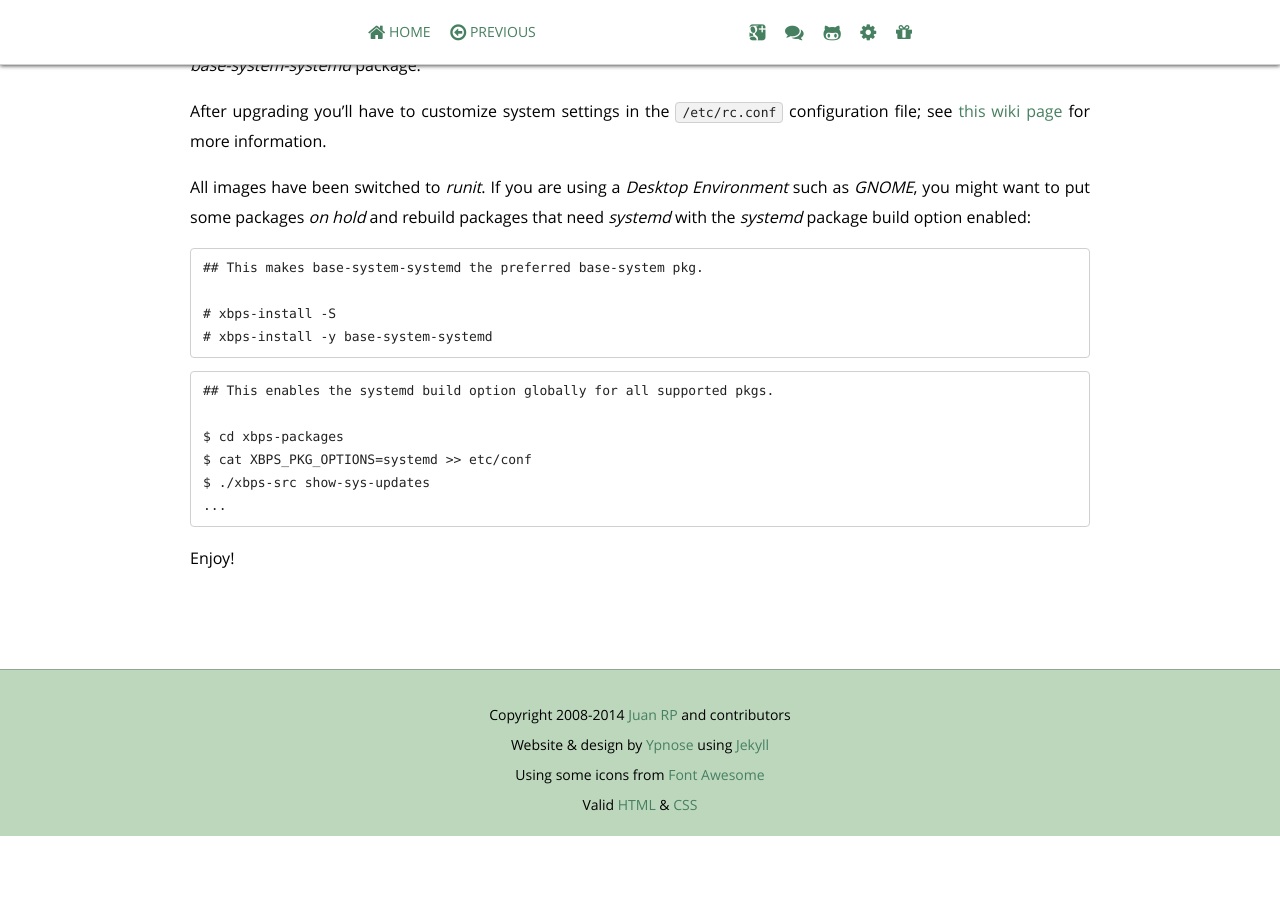
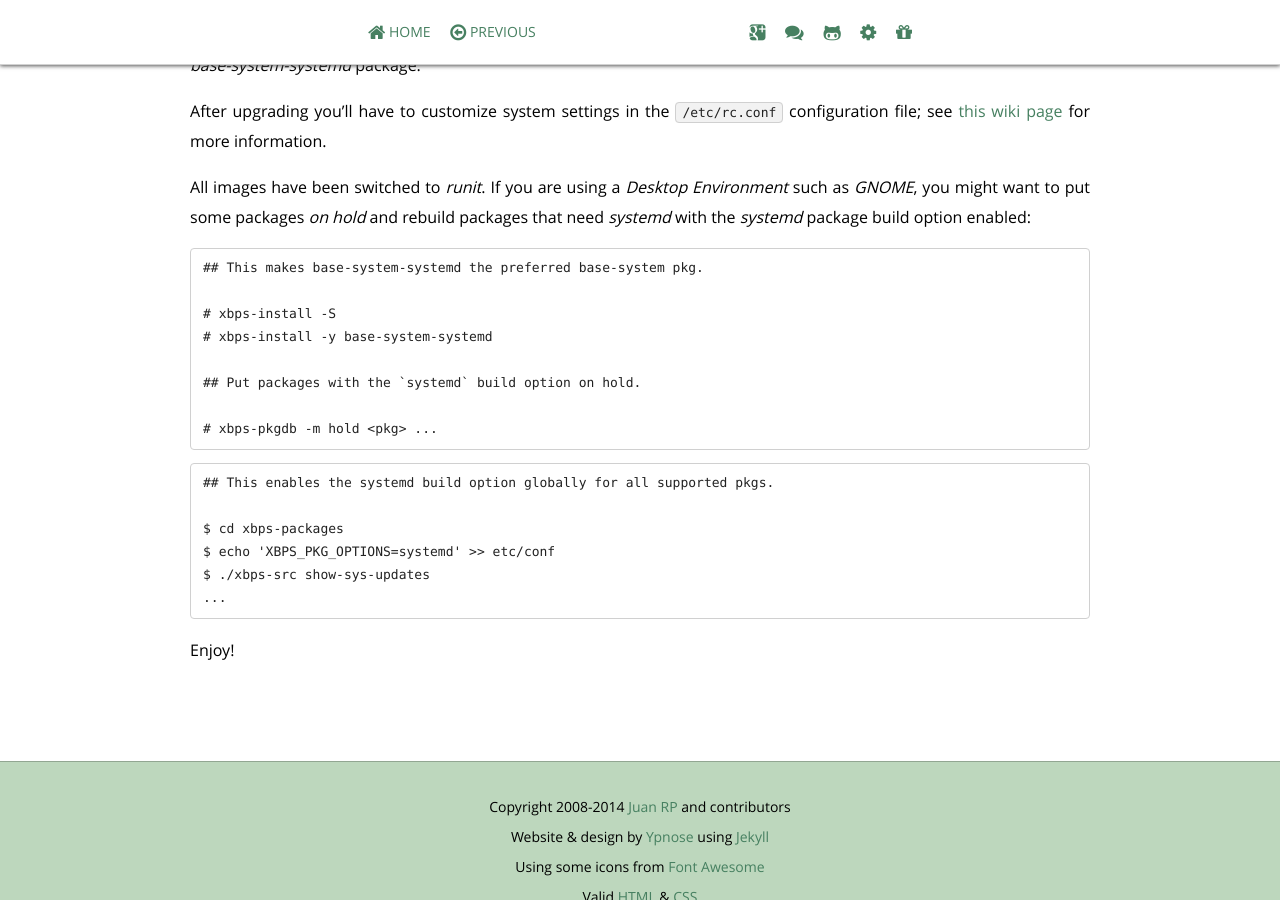
Before and after one commit to void-linux/void-linux.github.io, a Jekyll site: the page built from _posts/2014-07-29-runit-by-default.markdown, in a window 1280 px wide and 900 px high, scrolled down 590 px. Built offline with Jekyll 4.4.1, drawn with Linux system fonts in a browser that asks for light colours; Markdown is read by kramdown in place of the engine named in the settings; comment, search, counter and statistics services are not loaded; before the commit the page ends 1426 px from its top, so only the background shows below that.

Commit message:
runit-by-default: more tweaks.

````diff
--- a/_posts/2014-07-29-runit-by-default.markdown
+++ b/_posts/2014-07-29-runit-by-default.markdown
@@ -24,13 +24,17 @@ that need *systemd* with the *systemd* package build option enabled:
 
 # xbps-install -S
 # xbps-install -y base-system-systemd
+
+## Put packages with the `systemd` build option on hold.
+
+# xbps-pkgdb -m hold <pkg> ...
 ```
 
 ```
 ## This enables the systemd build option globally for all supported pkgs.
 
 $ cd xbps-packages
-$ cat XBPS_PKG_OPTIONS=systemd >> etc/conf
+$ echo 'XBPS_PKG_OPTIONS=systemd' >> etc/conf
 $ ./xbps-src show-sys-updates
 ...
 ```
````
